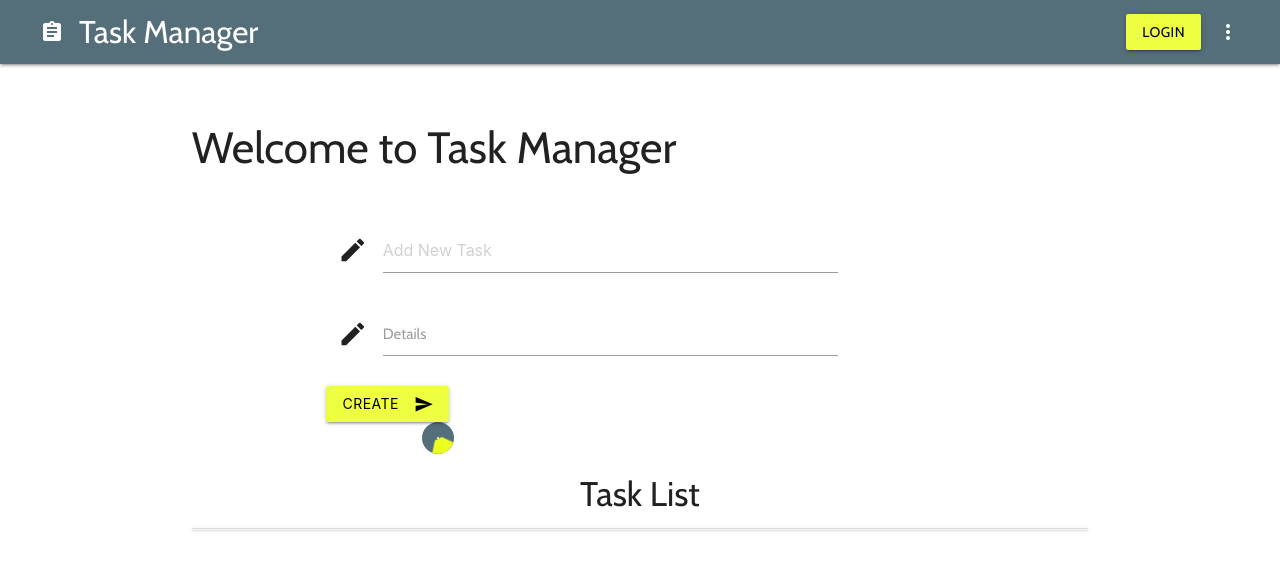
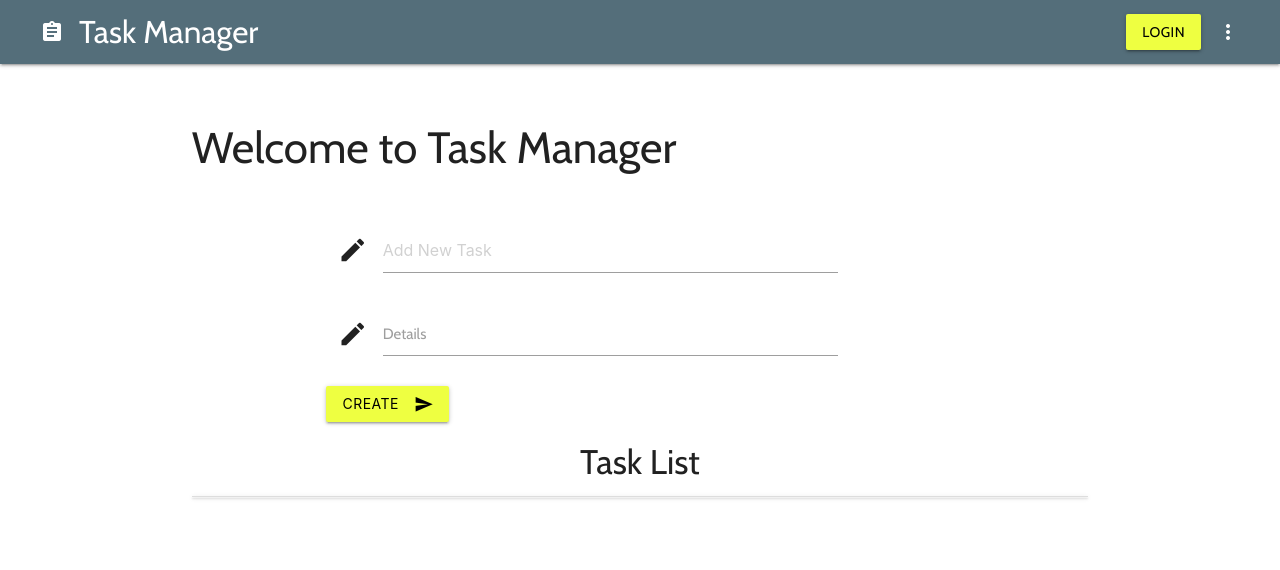
Before and after one commit to zigybass/React-Task-Manager, a React (Create React App) app: page /tasks in a window 1280 px wide. Shown: the top 570 px of the page. Built offline with nearby package versions, Linux system fonts and the light colour scheme.

Commit message:
spinner hidden

```diff
--- a/src/components/Input.js
+++ b/src/components/Input.js
@@ -3,7 +3,8 @@ import React from "react";
 class Input extends React.Component {
   state = {
     newTask: "",
-    details: ""
+    details: "",
+    spinner: false
   };
 
   onChange = e => {
@@ -12,6 +13,7 @@ class Input extends React.Component {
 
   onSubmit = e => {
     e.preventDefault();
+    this.setState({ spinner: true})
     const newTask = {
       title: this.state.newTask,
       details: this.state.details
@@ -21,6 +23,7 @@ class Input extends React.Component {
   };
 
   render() {
+    let spinClass = this.state.spinner ? "spinnerShow" : "spinner";
     return (
       <div className="container inputCont">
         <div className="row">
@@ -58,10 +61,10 @@ class Input extends React.Component {
             Create
             <i className="material-icons right">send</i>
           </button>
-          <div className="spinner">
+          <div className={spinClass}>
             <div className="spinner-sector spinner-color-grey"></div>
             <div className="spinner-sector spinner-color-green"></div>
-
+            <div className="spinner-sector spinner-color-shade"></div>
         </div>
         </div>
       </div>
--- a/src/css/style.css
+++ b/src/css/style.css
@@ -31,7 +31,18 @@ body {
 
 .spinner {
     position: relative;
-    display: flex;
+    display: none;
+    float: right;
+    margin-right: 500px;
+    justify-content: center;
+    align-items: center;
+    width: 32px;
+    height: 32px;
+}
+
+.spinnerShow {
+    position: relative;
+    display: unset;
     float: right;
     margin-right: 500px;
     justify-content: center;
@@ -49,12 +60,11 @@ body {
 }
 
 .spinner-color-green {
-    animation: rotate .35s ease-out infinite;
-    border-top: 15px solid #ecff1f;
+    animation: rotate .5s ease-out infinite;
+    border-top: 14px solid #ecff1f;
 }
 
 .spinner-color-grey {
-    animation: rotate .4s linear infinite;
     border: 15px solid #546e7a;
 }
 
```
